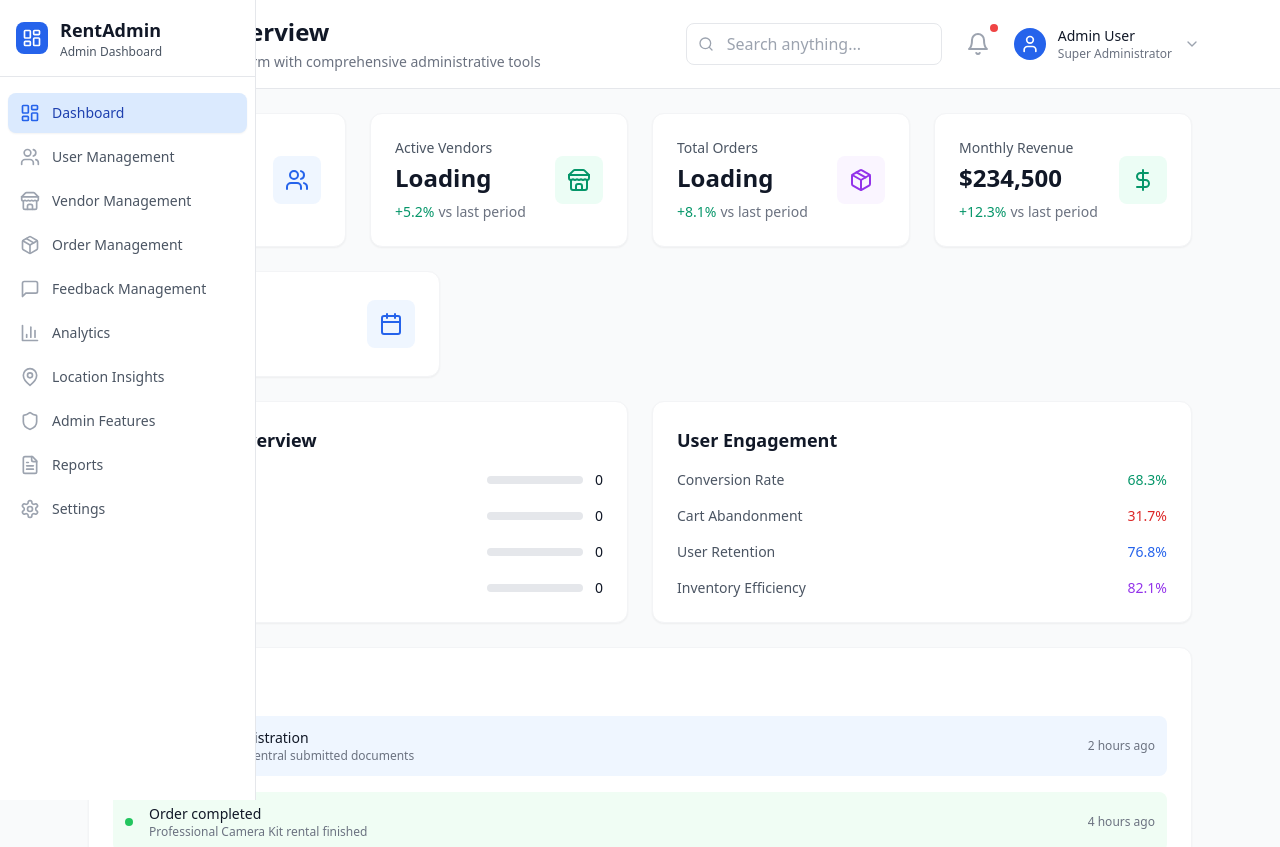
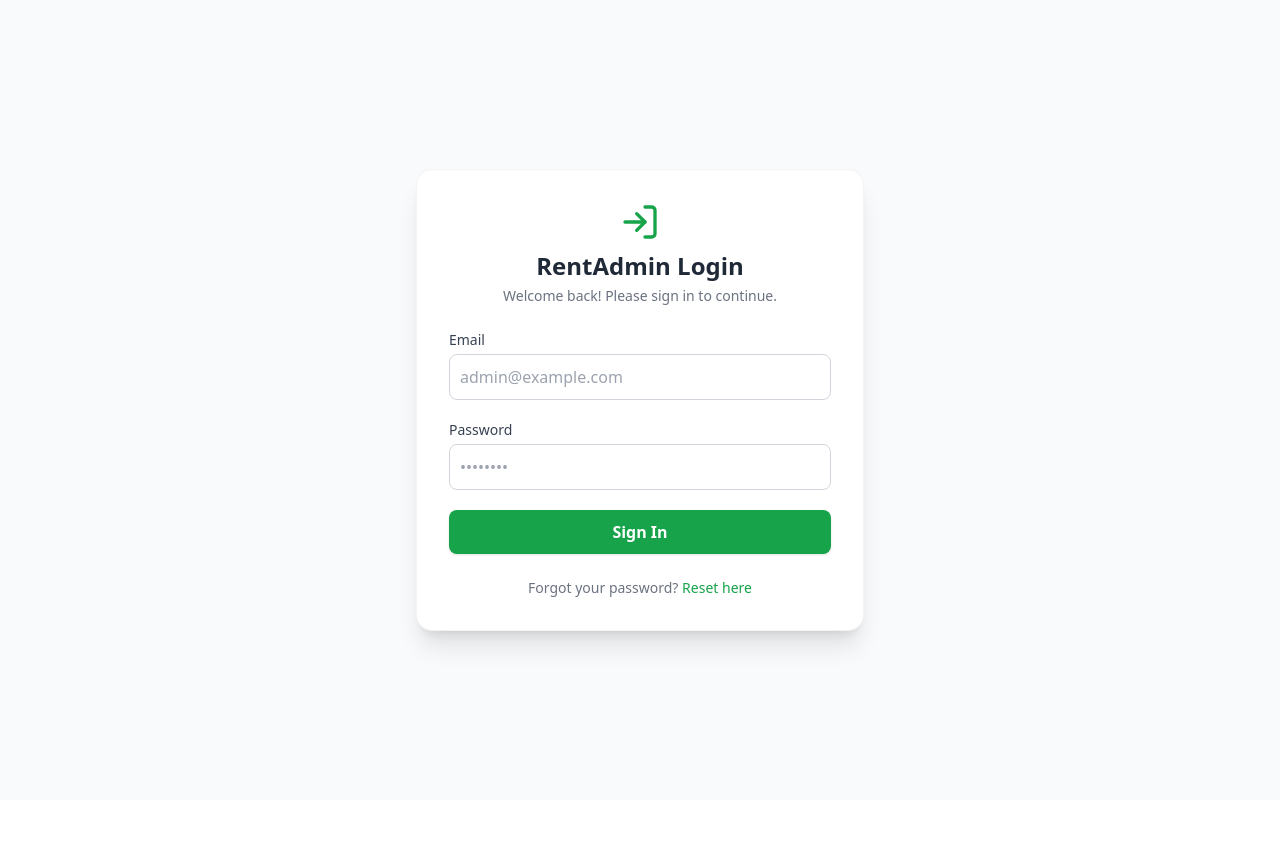
Before and after one commit to iakash-singh/admin-cl, a React (Vite) app: page /login in a window 1280 px wide. Shown: the top 847 px of the page. After the commit the page ends 800 px from the top, so only its background shows below. Built offline with nearby package versions, Linux system fonts and the light colour scheme; no server answers.

Commit message:
Add Supabase login, logout, protected routing, and app route refactor

```diff
--- a/package.json
+++ b/package.json
@@ -12,12 +12,14 @@
   },
   "dependencies": {
     "@supabase/supabase-js": "^2.57.4",
+    "@types/react-router-dom": "^5.3.3",
     "cors": "^2.8.5",
     "dotenv": "^17.2.2",
     "express": "^5.1.0",
     "lucide-react": "^0.344.0",
     "react": "^18.3.1",
-    "react-dom": "^18.3.1"
+    "react-dom": "^18.3.1",
+    "react-router-dom": "^7.10.1"
   },
   "devDependencies": {
     "@eslint/js": "^9.9.1",
--- a/src/App.tsx
+++ b/src/App.tsx
@@ -1,48 +1,60 @@
-import React, { useState } from 'react';
-import Sidebar from './components/layout/Sidebar';
-import Header from './components/layout/Header';
-import Overview from './components/dashboard/Overview';
-import UserManagement from './components/users/UserManagement';
-import VendorManagement from './components/vendors/VendorManagement';
-import OrderManagement from './components/orders/OrderManagement';
-import FeedbackManagement from './components/feedback/FeedbackManagement';
-import Analytics from './components/analytics/Analytics';
-import LocationInsights from './components/locations/LocationInsights';
-import AdminFeatures from './components/admin/AdminFeatures';
+import { useState } from "react";
+import { BrowserRouter, Routes, Route, Navigate } from "react-router-dom";
 
-function App() {
-  const [activeSection, setActiveSection] = useState('dashboard');
+import Sidebar from "./components/layout/Sidebar";
+import Header from "./components/layout/Header";
+import Overview from "./components/dashboard/Overview";
+import UserManagement from "./components/users/UserManagement";
+import VendorManagement from "./components/vendors/VendorManagement";
+import OrderManagement from "./components/orders/OrderManagement";
+import FeedbackManagement from "./components/feedback/FeedbackManagement";
+import Analytics from "./components/analytics/Analytics";
+import LocationInsights from "./components/locations/LocationInsights";
+import AdminFeatures from "./components/admin/AdminFeatures";
+
+import Login from "./pages/Login";
+
+function DashboardLayout() {
+  const [activeSection, setActiveSection] = useState("dashboard");
 
   const renderContent = () => {
     switch (activeSection) {
-      case 'dashboard':
+      case "dashboard":
         return <Overview />;
-      case 'users':
+      case "users":
         return <UserManagement />;
-      case 'vendors':
+      case "vendors":
         return <VendorManagement />;
-      case 'orders':
+      case "orders":
         return <OrderManagement />;
-      case 'feedback':
+      case "feedback":
         return <FeedbackManagement />;
-      case 'analytics':
+      case "analytics":
         return <Analytics />;
-      case 'locations':
+      case "locations":
         return <LocationInsights />;
-      case 'admin':
+      case "admin":
         return <AdminFeatures />;
-      case 'reports':
+      case "reports":
         return (
           <div className="bg-white rounded-xl shadow-sm border border-gray-100 p-8 text-center">
-            <h3 className="text-lg font-semibold text-gray-900 mb-2">Reports & Documentation</h3>
-            <p className="text-gray-600">Comprehensive reporting system coming soon...</p>
+            <h3 className="text-lg font-semibold text-gray-900 mb-2">
+              Reports &amp; Documentation
+            </h3>
+            <p className="text-gray-600">
+              Comprehensive reporting system coming soon...
+            </p>
           </div>
         );
-      case 'settings':
+      case "settings":
         return (
           <div className="bg-white rounded-xl shadow-sm border border-gray-100 p-8 text-center">
-            <h3 className="text-lg font-semibold text-gray-900 mb-2">System Settings</h3>
-            <p className="text-gray-600">Advanced configuration options coming soon...</p>
+            <h3 className="text-lg font-semibold text-gray-900 mb-2">
+              System Settings
+            </h3>
+            <p className="text-gray-600">
+              Advanced configuration options coming soon...
+            </p>
           </div>
         );
       default:
@@ -52,15 +64,33 @@ function App() {
 
   return (
     <div className="flex min-h-screen bg-gray-50">
-      <Sidebar activeSection={activeSection} onSectionChange={setActiveSection} />
+      <Sidebar
+        activeSection={activeSection}
+        onSectionChange={setActiveSection}
+      />
       <div className="flex-1">
         <Header activeSection={activeSection} />
-        <main className="p-6 max-w-6xl mx-auto">
-          {renderContent()}
-        </main>
+        <main className="p-6 max-w-6xl mx-auto">{renderContent()}</main>
       </div>
     </div>
   );
 }
 
+function App() {
+  return (
+    <BrowserRouter>
+      <Routes>
+        {/* when someone hits /, send them to /login */}
+        <Route path="/" element={<Navigate to="/login" replace />} />
+
+        {/* login page */}
+        <Route path="/login" element={<Login />} />
+
+        {/* dashboard now lives at /app */}
+        <Route path="/app" element={<DashboardLayout />} />
+      </Routes>
+    </BrowserRouter>
+  );
+}
+
 export default App;
--- /dev/null
+++ b/src/SupabaseClient/supabaseClient.ts
@@ -0,0 +1,13 @@
+// src/SupabseClient/supabaseClient.ts
+import { createClient } from "@supabase/supabase-js";
+
+const supabaseUrl = import.meta.env.VITE_SUPABASE_URL as string;
+const supabaseAnonKey = import.meta.env.VITE_SUPABASE_ANON_KEY as string;
+
+if (!supabaseUrl || !supabaseAnonKey) {
+  console.error(
+    "Missing Supabase env vars. Check VITE_SUPABASE_URL and VITE_SUPABASE_ANON_KEY in your .env file."
+  );
+}
+
+export const supabase = createClient(supabaseUrl, supabaseAnonKey);
--- a/src/components/layout/Header.tsx
+++ b/src/components/layout/Header.tsx
@@ -1,32 +1,52 @@
-import React from 'react';
-import { Bell, Search, User, ChevronDown } from 'lucide-react';
+import { Bell, Search, User, ChevronDown } from "lucide-react";
+import { useNavigate } from "react-router-dom";
+import { supabase } from "../../SupabaseClient/supabaseClient"; // adjust path if folder name different
 
 interface HeaderProps {
   activeSection: string;
 }
 
 export default function Header({ activeSection }: HeaderProps) {
+  const navigate = useNavigate();
+
   const getSectionTitle = (section: string) => {
     const titles: Record<string, string> = {
-      dashboard: 'Dashboard Overview',
-      users: 'User Management',
-      vendors: 'Vendor Management',
-      orders: 'Order Management',
-      feedback: 'Feedback Management',
-      analytics: 'Analytics Dashboard',
-      locations: 'Location Insights',
-      admin: 'Administrative Features',
-      reports: 'Reports & Documentation',
-      settings: 'System Settings'
+      dashboard: "Dashboard Overview",
+      users: "User Management",
+      vendors: "Vendor Management",
+      orders: "Order Management",
+      feedback: "Feedback Management",
+      analytics: "Analytics Dashboard",
+      locations: "Location Insights",
+      admin: "Administrative Features",
+      reports: "Reports & Documentation",
+      settings: "System Settings",
     };
-    return titles[section] || 'Dashboard';
+    return titles[section] || "Dashboard";
+  };
+
+  const handleLogout = async () => {
+    try {
+      // sign out from supabase
+      await supabase.auth.signOut();
+    } catch (err) {
+      console.error("Error logging out", err);
+    }
+
+    // clear local storage user
+    localStorage.removeItem("user");
+
+    // go to login page
+    navigate("/login");
   };
 
   return (
     <header className="bg-white border-b border-gray-200 py-4 px-20">
       <div className="flex items-center justify-between">
         <div>
-          <h2 className="text-2xl font-bold text-gray-900">{getSectionTitle(activeSection)}</h2>
+          <h2 className="text-2xl font-bold text-gray-900">
+            {getSectionTitle(activeSection)}
+          </h2>
           <p className="text-sm text-gray-500 mt-1">
             Manage your rental platform with comprehensive administrative tools
           </p>
@@ -60,6 +80,14 @@ export default function Header({ activeSection }: HeaderProps) {
             </div>
             <ChevronDown className="h-4 w-4 text-gray-400" />
           </div>
+
+          {/* Logout button */}
+          <button
+            onClick={handleLogout}
+            className="px-3 py-2 text-sm font-medium border border-gray-300 rounded-lg hover:bg-gray-100"
+          >
+            Logout
+          </button>
         </div>
       </div>
     </header>
--- /dev/null
+++ b/src/pages/Login.tsx
@@ -0,0 +1,109 @@
+// src/pages/Login.tsx
+import { useState } from "react";
+import { LogIn } from "lucide-react";
+import { useNavigate } from "react-router-dom";
+import { supabase } from "../SupabaseClient/supabaseClient"; // keep this if your folder is named exactly 'SupabseClient'
+
+export default function Login() {
+  const [email, setEmail] = useState("");
+  const [password, setPassword] = useState("");
+  const [loading, setLoading] = useState(false);
+  const [error, setError] = useState("");
+
+  const navigate = useNavigate();
+
+  const handleSubmit = async (e: React.FormEvent) => {
+    e.preventDefault();
+    setLoading(true);
+    setError("");
+
+    console.log("🔐 Logging in with:", { email, password });
+
+    const { data, error } = await supabase.auth.signInWithPassword({
+      email,
+      password,
+    });
+
+    console.log("🔁 Supabase response:", { data, error });
+
+    setLoading(false);
+
+    if (error || !data || !data.user) {
+      const message =
+        error?.message ||
+        "Login failed. Check email/password or Supabase config.";
+      setError(message);
+      console.error("❌ Login error:", message);
+      return;
+    }
+
+    // success
+    console.log("✅ Login success, user:", data.user);
+
+    localStorage.setItem("user", JSON.stringify(data.user));
+    navigate("/app");
+  };
+
+  return (
+    <div className="min-h-screen flex items-center justify-center bg-gray-50">
+      <div className="w-full max-w-md bg-white shadow-xl rounded-2xl p-8 border border-gray-100">
+        <div className="flex flex-col items-center mb-6">
+          <LogIn className="text-green-600 w-10 h-10 mb-2" />
+          <h1 className="text-2xl font-semibold text-gray-800">
+            RentAdmin Login
+          </h1>
+          <p className="text-gray-500 text-sm mt-1">
+            Welcome back! Please sign in to continue.
+          </p>
+        </div>
+
+        <form onSubmit={handleSubmit} className="space-y-5">
+          <div>
+            <label className="block text-sm font-medium text-gray-700 mb-1">
+              Email
+            </label>
+            <input
+              type="email"
+              required
+              value={email}
+              onChange={(e) => setEmail(e.target.value)}
+              className="w-full border border-gray-300 focus:border-green-600 focus:ring focus:ring-green-100 rounded-lg p-2.5 outline-none transition"
+              placeholder="admin@example.com"
+            />
+          </div>
+
+          <div>
+            <label className="block text-sm font-medium text-gray-700 mb-1">
+              Password
+            </label>
+            <input
+              type="password"
+              required
+              value={password}
+              onChange={(e) => setPassword(e.target.value)}
+              className="w-full border border-gray-300 focus:border-green-600 focus:ring focus:ring-green-100 rounded-lg p-2.5 outline-none transition"
+              placeholder="••••••••"
+            />
+          </div>
+
+          {error && <p className="text-red-600 text-sm text-center">{error}</p>}
+
+          <button
+            type="submit"
+            disabled={loading}
+            className="w-full bg-green-600 hover:bg-green-700 text-white font-semibold py-2.5 rounded-lg shadow transition disabled:opacity-60"
+          >
+            {loading ? "Signing in..." : "Sign In"}
+          </button>
+        </form>
+
+        <p className="text-center text-gray-500 text-sm mt-6">
+          Forgot your password?{" "}
+          <a href="#" className="text-green-600 hover:underline">
+            Reset here
+          </a>
+        </p>
+      </div>
+    </div>
+  );
+}
```
Also changed, not shown: 1 other file (tests, documents, lock files or other folders).
